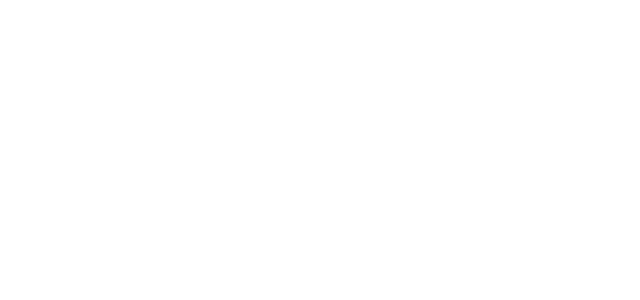
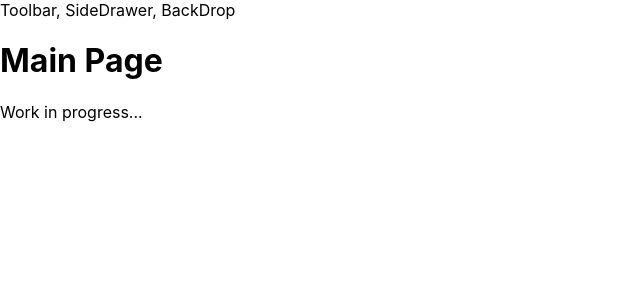
Before and after one commit to piotrdopierala/react-burger, a React (Create React App) app: page / in a window 1280 px wide. Shown: the top 300 px of the page, without its empty margins (0-640 px from the left). Built offline with nearby package versions, Linux system fonts and the light colour scheme.

Commit message:
added basic layout component

```diff
--- a/src/App.js
+++ b/src/App.js
@@ -1,10 +1,12 @@
 import React from 'react';
+import Layout from './components/Layout/Layout'
 
 function App() {
   return (
-    <div>
-
-    </div>
+    <Layout>
+      <h1>Main Page</h1>
+      <p>Work in progress...</p>
+    </Layout>
   );
 }
 
--- /dev/null
+++ b/src/components/Layout/Layout.js
@@ -0,0 +1,17 @@
+import React from 'react'
+import Aux from '../../hoc/Auxiliary'
+
+const layout = (props) => {
+    return (
+        <Aux>
+            <div>
+                Toolbar, SideDrawer, BackDrop
+            </div>
+            <main>
+                {props.children}
+            </main>
+        </Aux>
+    );
+};
+
+export default layout;
--- /dev/null
+++ b/src/hoc/Auxiliary.js
@@ -0,0 +1,5 @@
+const aux = (props) => {
+    return props.children;
+}
+
+export default aux;
```
